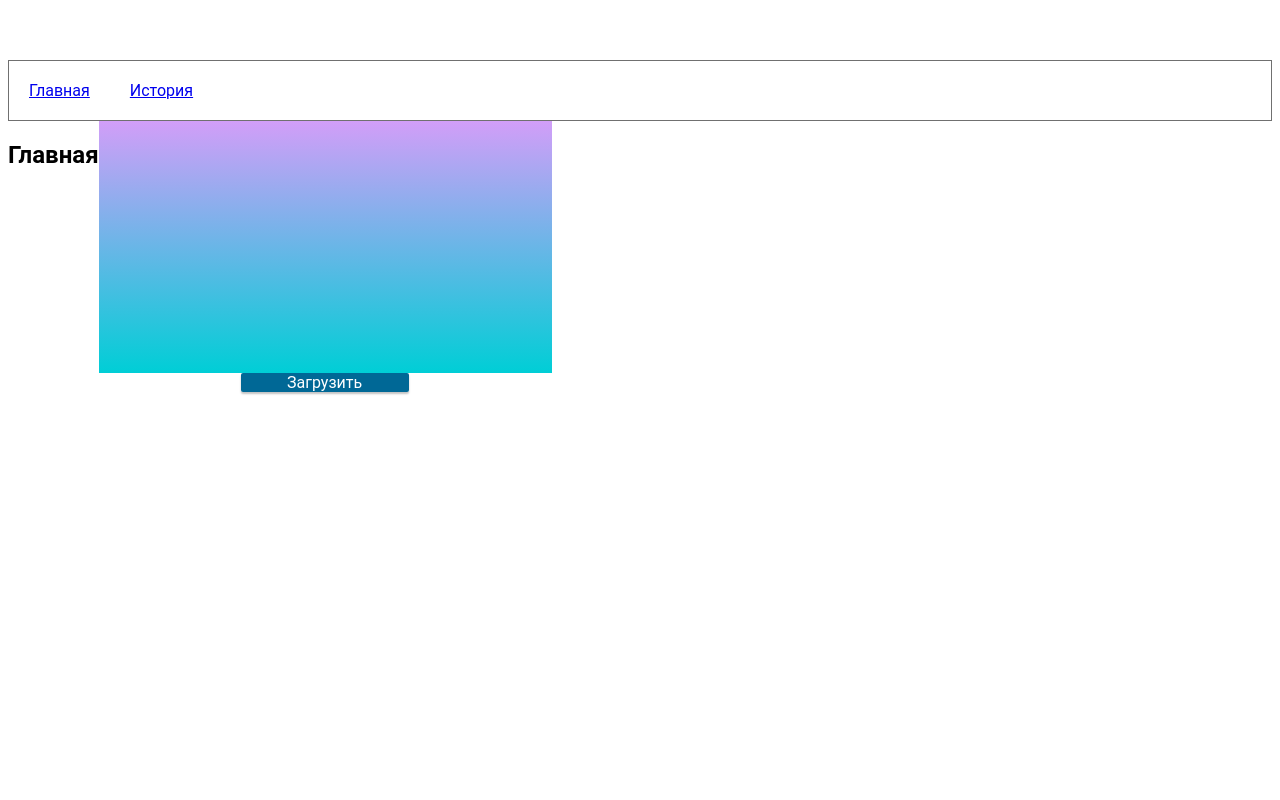
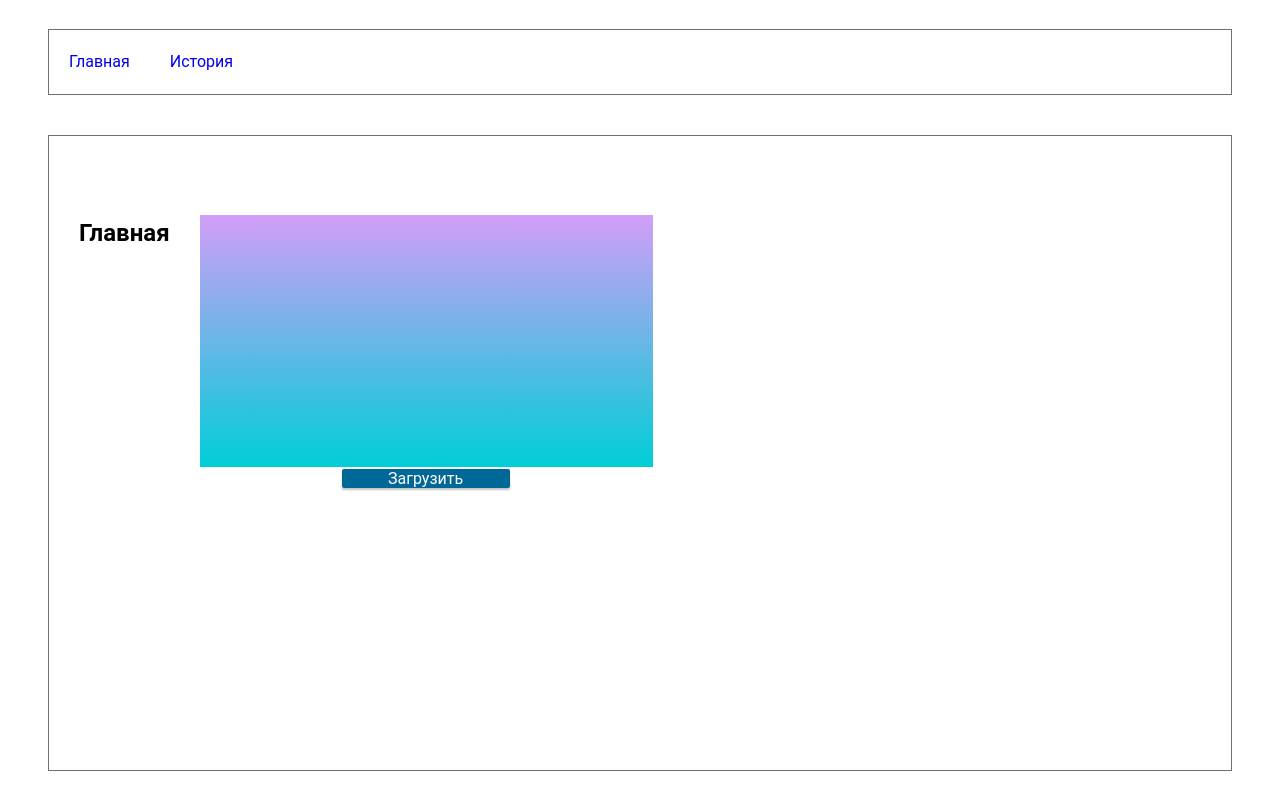
Before and after one commit to eduardmavliutov/image-uploader-vue-app, a Vue app: page / in a window 1280 px wide. Built offline with nearby package versions, Linux system fonts and the light colour scheme; the HTML template or start-up script is replaced by a standard one.

Commit message:
Добавил стили для страниц Main и History

```diff
--- a/public/index.html
+++ b/public/index.html
@@ -6,6 +6,18 @@
     <meta name="viewport" content="width=device-width,initial-scale=1.0">
     <link rel="icon" href="<%= BASE_URL %>favicon.ico">
     <title><%= htmlWebpackPlugin.options.title %></title>
+    <style type="text/css">
+      body {
+        margin: 0 !important;
+        min-height: 100vh;
+        scroll-behavior: smooth;
+        text-rendering: optimizeSpeed;
+        line-height: 1.5;
+      }
+      a {
+        text-decoration: none;
+      }
+     </style>
   </head>
   <body>
     <noscript>
--- a/src/App.vue
+++ b/src/App.vue
@@ -22,10 +22,41 @@ export default {
   -moz-osx-font-smoothing: grayscale;
   text-align: center;
   color:#000000;
-  margin-top: 60px;
   display: flex;
   justify-content: flex-start;
   align-items: stretch;
   flex-flow: column nowrap;
+  height: 100vh;
+}
+
+.border__wrapper {
+  border: 1px solid #707070;
+  margin-left: 48px;
+  margin-right: 48px;
+}
+
+.section__wrapper {
+  display: flex;
+  justify-content: flex-start;
+  align-items: flex-start;
+  flex-flow: row nowrap;
+  padding-top: 79px;
+  margin-bottom: 29px;
+  position: relative;
+  flex-grow: 1;
+}
+
+.section__title {
+  align-self: flex-start;
+  padding: 0;
+  margin: 0 30px 0;
+}
+
+.section__main {
+  display: flex;
+  justify-content: flex-start;
+  flex-flow: row nowrap;
+  align-items: flex-start;
+  flex-grow: 2;
 }
 </style>
--- a/src/components/ImageCard.vue
+++ b/src/components/ImageCard.vue
@@ -1,5 +1,64 @@
 <template>
-  <div>
-
+  <div class="image-card__wrapper">
+    <img
+    class="image-card__image"
+      v-bind:key="id + Date.now()"
+      v-bind:src="src"
+      v-bind:alt="title"
+    >
+    <div class="image-card__description">
+      <p class="image-card__description-title"><strong>{{ title }}</strong></p>
+      <p class="image-card__description-timestamp">{{ timestamp }}</p>
+    </div>
   </div>
 </template>
+
+<script>
+export default {
+  name: 'ImageCard',
+  props: {
+    title: String,
+    timestamp: {
+      type: [String, Number]
+    },
+    src: String,
+    id: String,
+  }
+}
+</script>
+
+<style scoped>
+.image-card__wrapper {
+  display: flex;
+  justify-content: flex-start;
+  flex-flow: row nowrap;
+  align-items: flex-start;
+  margin-bottom: 30px;
+}
+
+.image-card__image {
+  max-width: 200px;
+  max-height: 100px;
+}
+
+.image-card__description {
+  text-align: left;
+  font: normal normal normal 22px Roboto;
+  color: #707070;
+  opacity: 1;
+  display: flex;
+  justify-content: flex-start;
+  flex-flow: column nowrap;
+  align-items: flex-start;
+  margin-left: 27px;
+}
+
+.image-card__description-title,
+.image-card__description-timestamp {
+  margin: 0;
+}
+
+.image-card__description-timestamp {
+  padding-top: 5px;
+}
+</style>
--- a/src/components/NavBar.vue
+++ b/src/components/NavBar.vue
@@ -1,5 +1,5 @@
 <template>
-  <nav class="navbar__wrapper">
+  <nav class="navbar__wrapper border__wrapper">
     <ul class="navbar__link-list">
       <li class="navbar__item">
         <router-link to="/">Главная</router-link>
@@ -14,9 +14,10 @@
 <style scoped>
 .navbar__wrapper {
   background: #FFFFFF 0% 0% no-repeat padding-box;
-  border: 1px solid #707070;
   opacity: 1;
-  margin: 0;
+  margin-top: 29px;
+  margin-bottom: 40px;
+  padding: 0;
 }
 
 .navbar__link-list {
--- a/src/components/UploadButton.vue
+++ b/src/components/UploadButton.vue
@@ -1,23 +1,23 @@
 <template>
 <div>
   <label
-    class="picture-upload__label"
-    for="picture-upload__input"
+    class="image-upload__label"
+    for="image-upload__input"
   >
-  <span class="picture-upload__text">Загрузить</span>
+  <span class="image-upload__text">Загрузить</span>
   </label>
   <input
     type="file"
     name="files[]"
-    id="picture-upload__input"
-    class="picture-upload__input"
+    id="image-upload__input"
+    class="image-upload__input"
     accept=".jpg, .jpeg, .png"
   >
 </div>
 </template>
 
 <style scoped>
-.picture-upload__input {
+.image-upload__input {
   opacity: 0;
   position: absolute;
   z-index: -1;
@@ -26,7 +26,7 @@
   height: 0.4px;
 }
 
-.picture-upload__label {
+.image-upload__label {
   background: #006896 0% 0% no-repeat padding-box;
   box-shadow: 0px 2px 2px #0000003D;
   border-radius: 2px;
@@ -38,7 +38,7 @@
   opacity: 1;
 }
 
-.picture-upload__text {
+.image-upload__text {
   padding: 9px 47px 8px 46px;
 }
 </style>
--- a/src/views/History.vue
+++ b/src/views/History.vue
@@ -1,30 +1,37 @@
 <template>
-  <section>
-    <h1>История</h1>
-    <Loader v-if="loading"/>
-    <div
-      v-else
-      class="pictures-history__container"
-    >
-      <img
-        v-for="image in images" :key="image.id + Date.now()"
-        v-bind:image="image"
-        :src="image.src"
-        :alt="image.title"
+  <section class="section__wrapper border__wrapper">
+    <h1 class="section__title">История</h1>
+    <main class="section__main">
+      <Loader v-if="loading"/>
+      <div
+        v-else
+        class="images-history__container"
       >
-    </div>
+        <ImageCard
+          v-for="image in images"
+          v-bind:image="image"
+          v-bind:key="image.id + Math.random()"
 
+          v-bind:src="image.src"
+          v-bind:title="image.title"
+          v-bind:id="image.id"
+          v-bind:timestamp="Date.now()"
+        />
+      </div>
+    </main>
   </section>
 </template>
 
 <script>
 import { mapGetters, mapActions } from 'vuex';
 import Loader from '@/components/Loader';
+import ImageCard from '@/components/ImageCard';
 
 export default {
   name: 'History',
   components: {
-    Loader
+    Loader,
+    ImageCard
   },
   computed: mapGetters(['images', 'loading']),
   methods: mapActions(['fetchImages']),
@@ -33,3 +40,12 @@ export default {
   }
 }
 </script>
+
+<style scoped>
+.images-history__container {
+  display: flex;
+  justify-content: flex-start;
+  flex-flow: column nowrap;
+  align-items: flex-start;
+}
+</style>
--- a/src/views/Main.vue
+++ b/src/views/Main.vue
@@ -1,11 +1,12 @@
 <template>
-<section class="section">
+<section class="section__wrapper border__wrapper">
   <h1 class="section__title">Главная</h1>
   <main class="section__main">
-    <div class="picture-upload__preview">
-
+    <div class="image-upload">
+      <div class="image-upload__preview">
+      </div>
+      <UploadButton/>
     </div>
-    <UploadButton/>
   </main>
 </section>
 
@@ -22,25 +23,13 @@ export default {
 </script>
 
 <style scoped>
-
-.section {
-  display: flex;
-  justify-content: flex-start;
-  align-items: center;
-  flex-flow: row nowrap;
-}
-
-.section__title {
-  align-self: flex-start;
-}
-
-.picture-upload__preview {
+.image-upload__preview {
   top: 212px;
   left: 255px;
   width: 453px;
   height: 252px;
   background: transparent linear-gradient(180deg, #D29EF8 0%, #00CED6 100%) 0% 0% no-repeat padding-box;
   opacity: 1;
+  flex-grow: 2;
 }
-
 </style>
```
